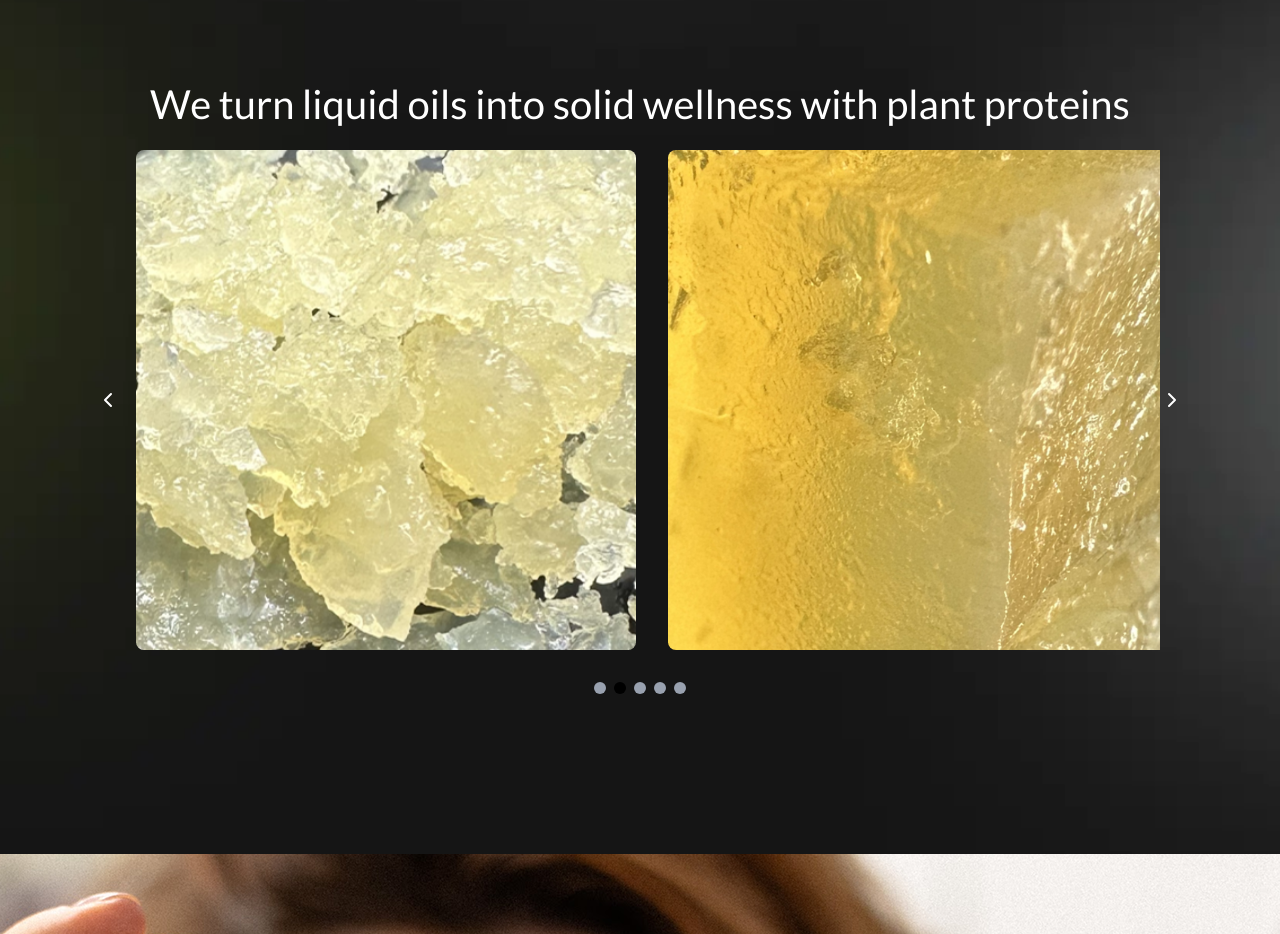
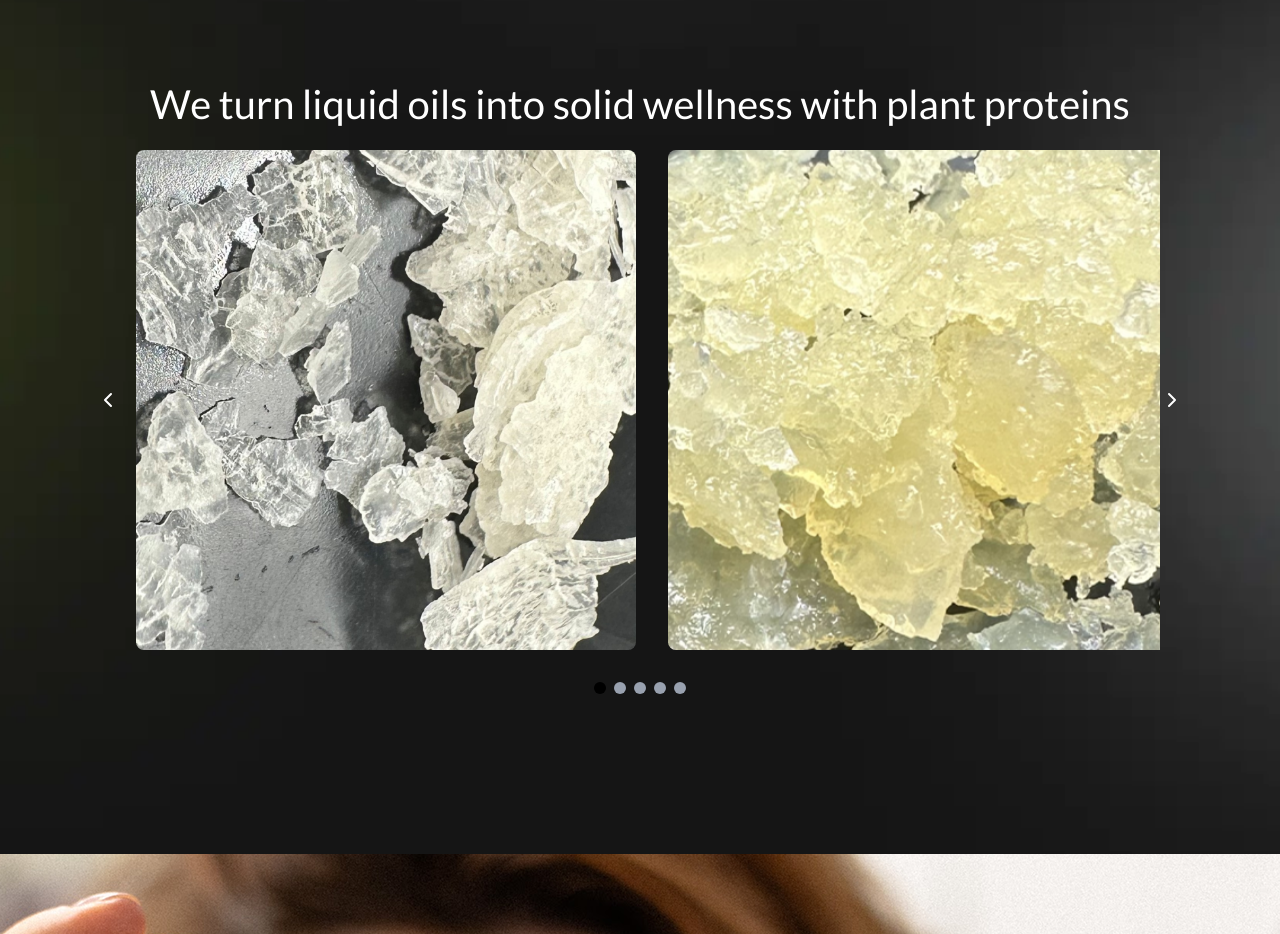
Before and after one commit to MrDrProfessorPatrick/olexir, a Next.js app: page / in a window 1280 px wide. Shown: the part 1540-2474 px from the top of the page. Built offline with nearby package versions, Linux system fonts and the light colour scheme.

Commit message:
BigImage in CaruselHome done without motion effect

```diff
--- /dev/null
+++ b/src/components/BigImage.js
@@ -0,0 +1,40 @@
+"use client";
+import { AnimatePresence, motion } from "framer-motion";
+
+export default function BigImage({ src, alt, showBigImage, imageIndex }) {
+  console.log("bigImage imageIndex", imageIndex);
+  return (
+    <div className="relative w-[700px] h-[700px] cursor-pointer rounded-lg overflow-hidden">
+      <AnimatePresence>
+        <motion.div
+          key="overlay"
+          initial={{ opacity: 0 }}
+          animate={{ opacity: 1 }}
+          exit={{ opacity: 0 }}
+          onClick={() => showBigImage(false)}
+          style={{
+            position: "fixed",
+            inset: 0,
+            background: "rgba(0, 0, 0, 0.8)",
+            display: "flex",
+            justifyContent: "center",
+            alignItems: "center",
+            zIndex: 999,
+          }}
+        >
+          <motion.img
+            src={src}
+            alt="Expanded"
+            layoutId={`expandable-image-${imageIndex}`}
+            style={{
+              width: "80%",
+              width: "800px",
+              height: "800px",
+              borderRadius: 12,
+            }}
+          />
+        </motion.div>
+      </AnimatePresence>
+    </div>
+  );
+}
--- a/src/components/CaruselHome.js
+++ b/src/components/CaruselHome.js
@@ -1,11 +1,13 @@
 "use client";
 import React, { useEffect, useState, useCallback } from "react";
 import Image from "next/image";
+import { AnimatePresence, motion } from "framer-motion";
 import useEmblaCarousel from "embla-carousel-react";
 import Autoplay from "embla-carousel-autoplay";
 import { ChevronLeft, ChevronRight } from "lucide-react";
 import { Lato } from "next/font/google";
 import { Inter } from "next/font/google";
+import BigImage from "./BigImage";
 
 const lato = Lato({
   variable: "--font-lato",
@@ -24,12 +26,15 @@ export default function CaruselHome() {
     {
       loop: true,
       align: "start",
-    },
-    [Autoplay({ delay: 4000, stopOnInteraction: true })]
+    }
+    // [Autoplay({ delay: 4000, stopOnInteraction: true })]
   );
 
   const [selectedIndex, setSelectedIndex] = useState(0);
   const [scrollSnaps, setScrollSnaps] = useState([]);
+  const [isBigImageShown, showBigImage] = useState(false);
+  const [bigImageSrc, setBigImageSrc] = useState("");
+  const [imageIndex, setImageIndex] = useState(1);
 
   const images = [
     "/CaruselHome1.jpg",
@@ -59,6 +64,14 @@ export default function CaruselHome() {
 
   return (
     <div className="relative pt-40 pb-40 2xl:pl-34 2xl:pr-34 xl:pl-24 xl:pr-24 lg:pl-16 lg:pr-16 md:pl-8 md:pr-8 sm:pl-4 sm:pr-4 pl-2 pr-2 bg-[url('/caruselBg.webp')] bg-cover bg-center">
+      {isBigImageShown && (
+        <BigImage
+          src={bigImageSrc}
+          alt={`Carousel image ${selectedIndex + 1}`}
+          showBigImage={showBigImage}
+          imageIndex={imageIndex}
+        />
+      )}
       <div className="flex w-full pb-40">
         <div className="flex-4">
           <h2 className="text-[60px] font-medium text-white">
@@ -92,24 +105,39 @@ export default function CaruselHome() {
             <ChevronLeft color="white" className="z-10" />
           </button>
         </div>
-        <div className="overflow-hidden " ref={emblaRef}>
+        <div className="overflow-hidden" ref={emblaRef}>
           <div className="flex">
-            {images.map((src, index) => (
+            {images.map((src, index) => {
+              const isSelected = isBigImageShown && imageIndex === index + 1;
+
+              return (
                 <div
+                  onClick={() => {
+                    console.log("imageIndex set", index + 1);
+                    showBigImage(true);
+                    setBigImageSrc(src);
+                    setImageIndex(index + 1);
+                  }}
                   className="flex-[0_0_100%] 2xl:flex-[0_0_33.333%] xl:flex-[0_0_50%] lg:flex-[0_0_50%] md:flex-[0_0_100%] sm:flex-[0_0_100%] flex items-center justify-center content-center p-4"
                   key={index}
                 >
-                <div className="relative w-[250px] h-[250px] 2xl:w-[500px] xl:w-[500px] lg:w-[500px] md:w-[500px] 2xl:w-[500px] xl:h-[500px] lg:h-[500px] md:h-[500px] sm:w-[400px] sm:h-[400px] rounded-lg overflow-hidden">
-                  <Image
+                  <div className="relative w-[250px] h-[250px] 2xl:w-[500px] xl:w-[500px] lg:w-[500px] md:w-[500px] 2xl:w-[500px] xl:h-[500px] lg:h-[500px] md:h-[500px] sm:w-[400px] sm:h-[400px] cursor-pointer rounded-lg overflow-hidden">
+                    {!isSelected && (
+                      <motion.img
                         src={src}
                         alt={`Carousel image ${index + 1}`}
-                    fill
-                    className="object-cover"
-                    priority
+                        layoutId={
+                          isBigImageShown && imageIndex === index + 1
+                            ? `expandable-image-${index + 1}`
+                            : undefined
+                        }
+                        className="object-cover w-full h-full"
                       />
+                    )}
                   </div>
                 </div>
-            ))}
+              );
+            })}
           </div>
         </div>
         <div className="flex items-center justify-center">
```
Lines whose indentation alone changed are shown as unchanged.
